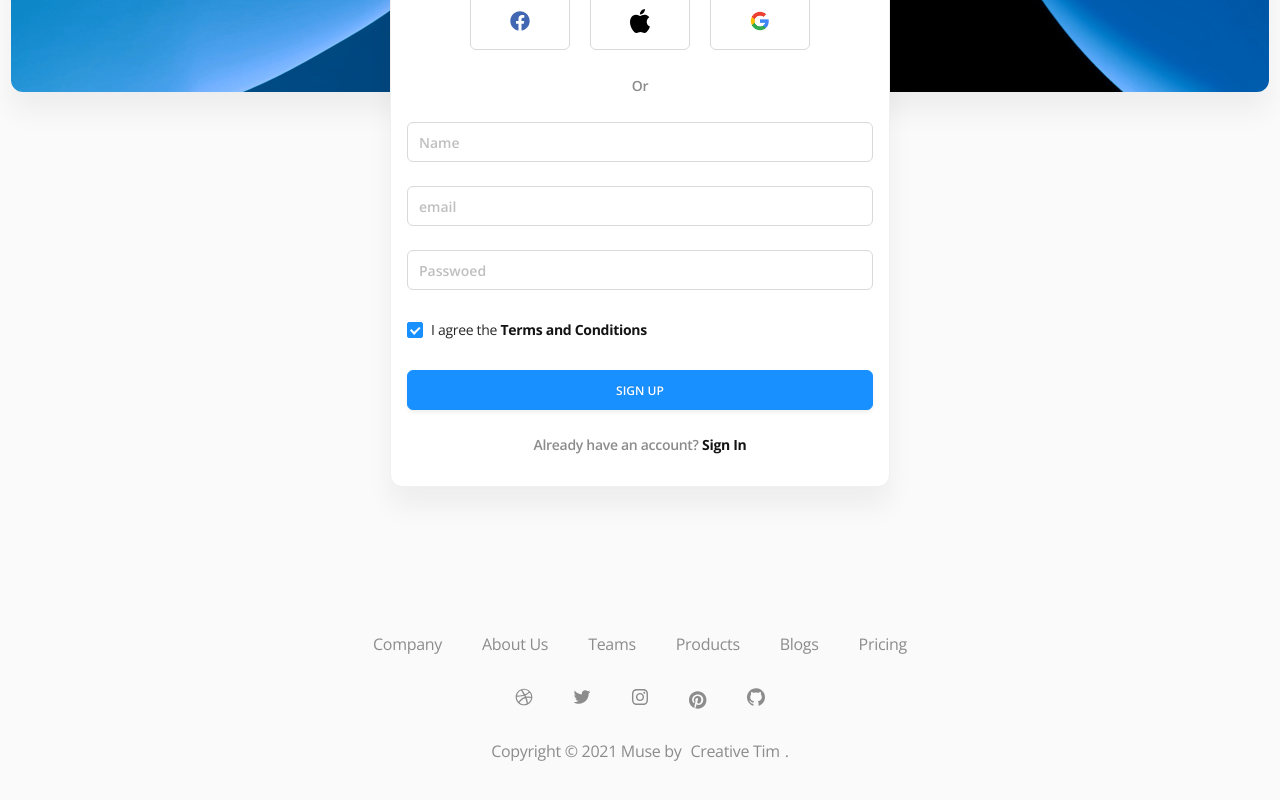
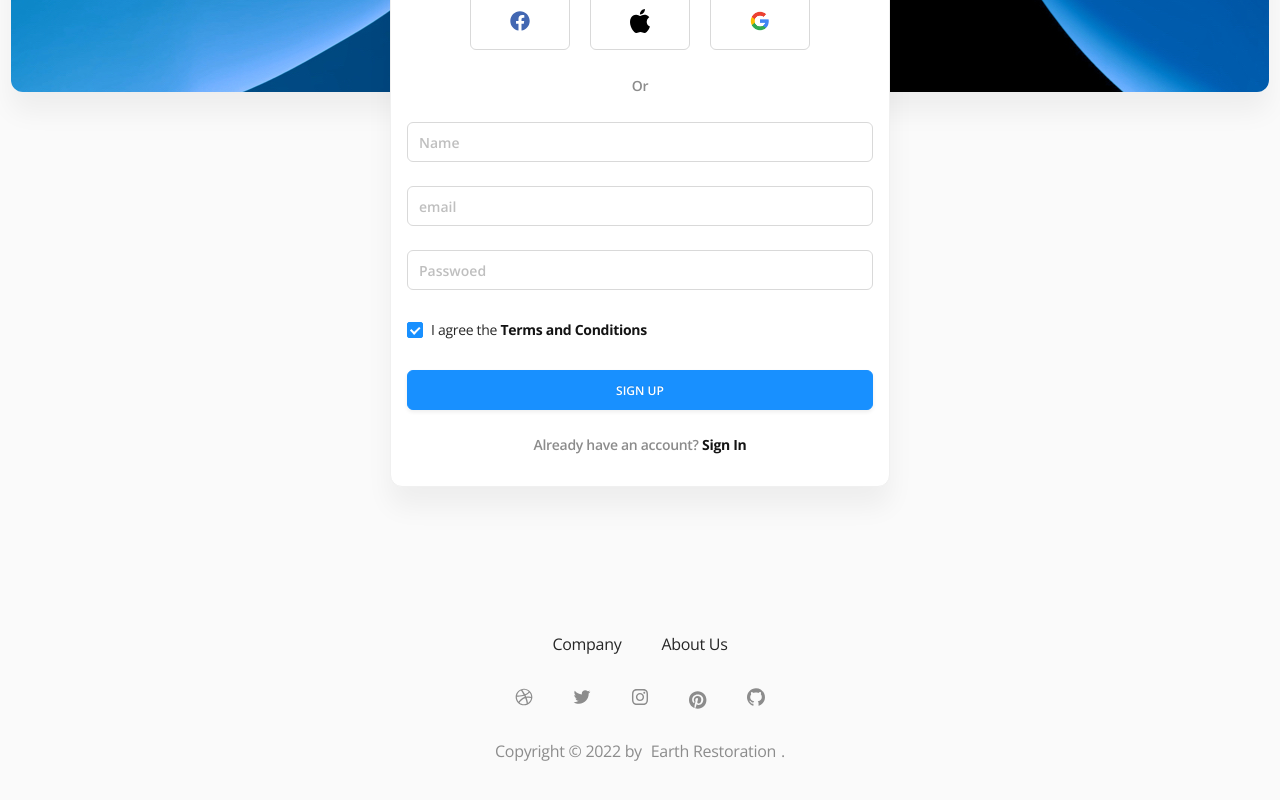
Before and after one commit to Elzian-Agro/ER---Admin-Dashboard, a React (Create React App) app: page /sign-up in a window 1280 px wide. Shown: the part 470-1270 px from the top of the page. Built offline with nearby package versions, Linux system fonts and the light colour scheme.

Commit message:
change authentication page footer

```diff
--- /dev/null
+++ b/src/components/layout/Auth-Footer.js
@@ -0,0 +1,56 @@
+import { Link } from "react-router-dom";
+import { Layout, Menu } from "antd";
+import {
+  DribbbleOutlined,
+  TwitterOutlined,
+  InstagramOutlined,
+  GithubOutlined,
+} from "@ant-design/icons";
+
+const { Footer } = Layout;
+
+export default function AuthFooter() {
+  return (
+    <Footer>
+      <Menu mode="horizontal">
+        <Menu.Item>
+          <a href="https://www.restore.earth">Company</a>
+        </Menu.Item>
+        <Menu.Item>
+          <a href="https://www.restore.earth">About Us</a>
+        </Menu.Item>
+      </Menu>
+      <Menu mode="horizontal" className="menu-nav-social">
+        <Menu.Item>
+          <Link to="#">{<DribbbleOutlined />}</Link>
+        </Menu.Item>
+        <Menu.Item>
+          <Link to="#">{<TwitterOutlined />}</Link>
+        </Menu.Item>
+        <Menu.Item>
+          <Link to="#">{<InstagramOutlined />}</Link>
+        </Menu.Item>
+        <Menu.Item>
+          <Link to="#">
+            <svg
+              width="18"
+              height="18"
+              xmlns="http://www.w3.org/2000/svg"
+              viewBox="0 0 512 512"
+            >
+              <path d="M496 256c0 137-111 248-248 248-25.6 0-50.2-3.9-73.4-11.1 10.1-16.5 25.2-43.5 30.8-65 3-11.6 15.4-59 15.4-59 8.1 15.4 31.7 28.5 56.8 28.5 74.8 0 128.7-68.8 128.7-154.3 0-81.9-66.9-143.2-152.9-143.2-107 0-163.9 71.8-163.9 150.1 0 36.4 19.4 81.7 50.3 96.1 4.7 2.2 7.2 1.2 8.3-3.3.8-3.4 5-20.3 6.9-28.1.6-2.5.3-4.7-1.7-7.1-10.1-12.5-18.3-35.3-18.3-56.6 0-54.7 41.4-107.6 112-107.6 60.9 0 103.6 41.5 103.6 100.9 0 67.1-33.9 113.6-78 113.6-24.3 0-42.6-20.1-36.7-44.8 7-29.5 20.5-61.3 20.5-82.6 0-19-10.2-34.9-31.4-34.9-24.9 0-44.9 25.7-44.9 60.2 0 22 7.4 36.8 7.4 36.8s-24.5 103.8-29 123.2c-5 21.4-3 51.6-.9 71.2C65.4 450.9 0 361.1 0 256 0 119 111 8 248 8s248 111 248 248z"></path>
+            </svg>
+          </Link>
+        </Menu.Item>
+        <Menu.Item>
+          <Link to="#">{<GithubOutlined />}</Link>
+        </Menu.Item>
+      </Menu>
+      <p className="copyright">
+        {" "}
+        Copyright © 2022 by{" "}
+        <a href="https://www.restore.earth">Earth Restoration</a>.{" "}
+      </p>
+    </Footer>
+  );
+}
--- a/src/components/layout/Auth-Header.js
+++ b/src/components/layout/Auth-Header.js
@@ -42,7 +42,7 @@ export default function AuthHeader() {
   return (
     <Header>
       <div className="header-col header-brand">
-        <img src={HeaderLogo} width="70px" />
+        <img src={HeaderLogo} width="70px" alt="logo" />
       </div>
       <div className="header-col header-nav">
         <Menu mode="horizontal" defaultSelectedKeys={["1"]}>
--- a/src/pages/SignIn.js
+++ b/src/pages/SignIn.js
@@ -2,7 +2,6 @@ import React, { Component } from "react";
 import { Link } from "react-router-dom";
 import {
   Layout,
-  Menu,
   Button,
   Row,
   Col,
@@ -11,19 +10,15 @@ import {
   Input,
   Switch,
 } from "antd";
+import AuthHeader from "../components/layout/Auth-Header";
+import AuthFooter from "../components/layout/Auth-Footer";
 import signinbg from "../assets/logos/LifeForce_LOGO2022.jpeg";
-import {
-  DribbbleOutlined,
-  TwitterOutlined,
-  InstagramOutlined,
-  GithubOutlined,
-} from "@ant-design/icons";
-import AuthHeader from "../components/layout/Auth-Header";
+
 function onChange(checked) {
   console.log(`switch to ${checked}`);
 }
 const { Title } = Typography;
-const { Footer, Content } = Layout;
+const { Content } = Layout;
 
 export default class SignIn extends Component {
   render() {
@@ -88,15 +83,19 @@ export default class SignIn extends Component {
                     className="aligin-center"
                     valuePropName="checked"
                   >
-                    <Switch defaultChecked onChange={onChange} />
+                    <Switch
+                      defaultChecked
+                      onChange={onChange}
+                      style={{ backgroundColor: "green" }}
+                    />
                     Remember me
                   </Form.Item>
 
                   <Form.Item>
                     <Button
-                      type="success"
+                      type="primary"
                       htmlType="submit"
-                      style={{ width: "100%" }}
+                      style={{ width: "100%", backgroundColor: "green" }}
                     >
                       SIGN IN
                     </Button>
@@ -120,46 +119,7 @@ export default class SignIn extends Component {
               </Col>
             </Row>
           </Content>
-          <Footer>
-            <Menu mode="horizontal">
-              <Menu.Item>Company</Menu.Item>
-              <Menu.Item>About Us</Menu.Item>
-              <Menu.Item>Teams</Menu.Item>
-              <Menu.Item>Products</Menu.Item>
-              <Menu.Item>Blogs</Menu.Item>
-              <Menu.Item>Pricing</Menu.Item>
-            </Menu>
-            <Menu mode="horizontal" className="menu-nav-social">
-              <Menu.Item>
-                <Link to="#">{<DribbbleOutlined />}</Link>
-              </Menu.Item>
-              <Menu.Item>
-                <Link to="#">{<TwitterOutlined />}</Link>
-              </Menu.Item>
-              <Menu.Item>
-                <Link to="#">{<InstagramOutlined />}</Link>
-              </Menu.Item>
-              <Menu.Item>
-                <Link to="#">
-                  <svg
-                    width="18"
-                    height="18"
-                    xmlns="http://www.w3.org/2000/svg"
-                    viewBox="0 0 512 512"
-                  >
-                    <path d="M496 256c0 137-111 248-248 248-25.6 0-50.2-3.9-73.4-11.1 10.1-16.5 25.2-43.5 30.8-65 3-11.6 15.4-59 15.4-59 8.1 15.4 31.7 28.5 56.8 28.5 74.8 0 128.7-68.8 128.7-154.3 0-81.9-66.9-143.2-152.9-143.2-107 0-163.9 71.8-163.9 150.1 0 36.4 19.4 81.7 50.3 96.1 4.7 2.2 7.2 1.2 8.3-3.3.8-3.4 5-20.3 6.9-28.1.6-2.5.3-4.7-1.7-7.1-10.1-12.5-18.3-35.3-18.3-56.6 0-54.7 41.4-107.6 112-107.6 60.9 0 103.6 41.5 103.6 100.9 0 67.1-33.9 113.6-78 113.6-24.3 0-42.6-20.1-36.7-44.8 7-29.5 20.5-61.3 20.5-82.6 0-19-10.2-34.9-31.4-34.9-24.9 0-44.9 25.7-44.9 60.2 0 22 7.4 36.8 7.4 36.8s-24.5 103.8-29 123.2c-5 21.4-3 51.6-.9 71.2C65.4 450.9 0 361.1 0 256 0 119 111 8 248 8s248 111 248 248z"></path>
-                  </svg>
-                </Link>
-              </Menu.Item>
-              <Menu.Item>
-                <Link to="#">{<GithubOutlined />}</Link>
-              </Menu.Item>
-            </Menu>
-            <p className="copyright">
-              {" "}
-              Copyright © 2021 Muse by <a href="#pablo">Creative Tim</a>.{" "}
-            </p>
-          </Footer>
+          <AuthFooter />
         </Layout>
       </>
     );
--- a/src/pages/SignUp.js
+++ b/src/pages/SignUp.js
@@ -1,29 +1,16 @@
 import React, { Component } from "react";
-import {
-  Layout,
-  Menu,
-  Button,
-  Typography,
-  Card,
-  Form,
-  Input,
-  Checkbox,
-} from "antd";
+import { Link } from "react-router-dom";
+import { Layout, Button, Typography, Card, Form, Input, Checkbox } from "antd";
+
 import logo1 from "../assets/images/logos-facebook.svg";
 import logo2 from "../assets/images/logo-apple.svg";
 import logo3 from "../assets/images/Google__G__Logo.svg.png";
 
-import { Link } from "react-router-dom";
-import {
-  DribbbleOutlined,
-  TwitterOutlined,
-  InstagramOutlined,
-  GithubOutlined,
-} from "@ant-design/icons";
 import AuthHeader from "../components/layout/Auth-Header";
+import AuthFooter from "../components/layout/Auth-Footer";
 
 const { Title } = Typography;
-const { Footer, Content } = Layout;
+const { Content } = Layout;
 
 export default class SignUp extends Component {
   render() {
@@ -125,46 +112,7 @@ export default class SignUp extends Component {
               </p>
             </Card>
           </Content>
-          <Footer>
-            <Menu mode="horizontal">
-              <Menu.Item>Company</Menu.Item>
-              <Menu.Item>About Us</Menu.Item>
-              <Menu.Item>Teams</Menu.Item>
-              <Menu.Item>Products</Menu.Item>
-              <Menu.Item>Blogs</Menu.Item>
-              <Menu.Item>Pricing</Menu.Item>
-            </Menu>
-            <Menu mode="horizontal" className="menu-nav-social">
-              <Menu.Item>
-                <Link to="#">{<DribbbleOutlined />}</Link>
-              </Menu.Item>
-              <Menu.Item>
-                <Link to="#">{<TwitterOutlined />}</Link>
-              </Menu.Item>
-              <Menu.Item>
-                <Link to="#">{<InstagramOutlined />}</Link>
-              </Menu.Item>
-              <Menu.Item>
-                <Link to="#">
-                  <svg
-                    width="18"
-                    height="18"
-                    xmlns="http://www.w3.org/2000/svg"
-                    viewBox="0 0 512 512"
-                  >
-                    <path d="M496 256c0 137-111 248-248 248-25.6 0-50.2-3.9-73.4-11.1 10.1-16.5 25.2-43.5 30.8-65 3-11.6 15.4-59 15.4-59 8.1 15.4 31.7 28.5 56.8 28.5 74.8 0 128.7-68.8 128.7-154.3 0-81.9-66.9-143.2-152.9-143.2-107 0-163.9 71.8-163.9 150.1 0 36.4 19.4 81.7 50.3 96.1 4.7 2.2 7.2 1.2 8.3-3.3.8-3.4 5-20.3 6.9-28.1.6-2.5.3-4.7-1.7-7.1-10.1-12.5-18.3-35.3-18.3-56.6 0-54.7 41.4-107.6 112-107.6 60.9 0 103.6 41.5 103.6 100.9 0 67.1-33.9 113.6-78 113.6-24.3 0-42.6-20.1-36.7-44.8 7-29.5 20.5-61.3 20.5-82.6 0-19-10.2-34.9-31.4-34.9-24.9 0-44.9 25.7-44.9 60.2 0 22 7.4 36.8 7.4 36.8s-24.5 103.8-29 123.2c-5 21.4-3 51.6-.9 71.2C65.4 450.9 0 361.1 0 256 0 119 111 8 248 8s248 111 248 248z"></path>
-                  </svg>
-                </Link>
-              </Menu.Item>
-              <Menu.Item>
-                <Link to="#">{<GithubOutlined />}</Link>
-              </Menu.Item>
-            </Menu>
-            <p className="copyright">
-              {" "}
-              Copyright © 2021 Muse by <a href="#pablo">Creative Tim</a>.{" "}
-            </p>
-          </Footer>
+          <AuthFooter />
         </div>
       </>
     );
```
